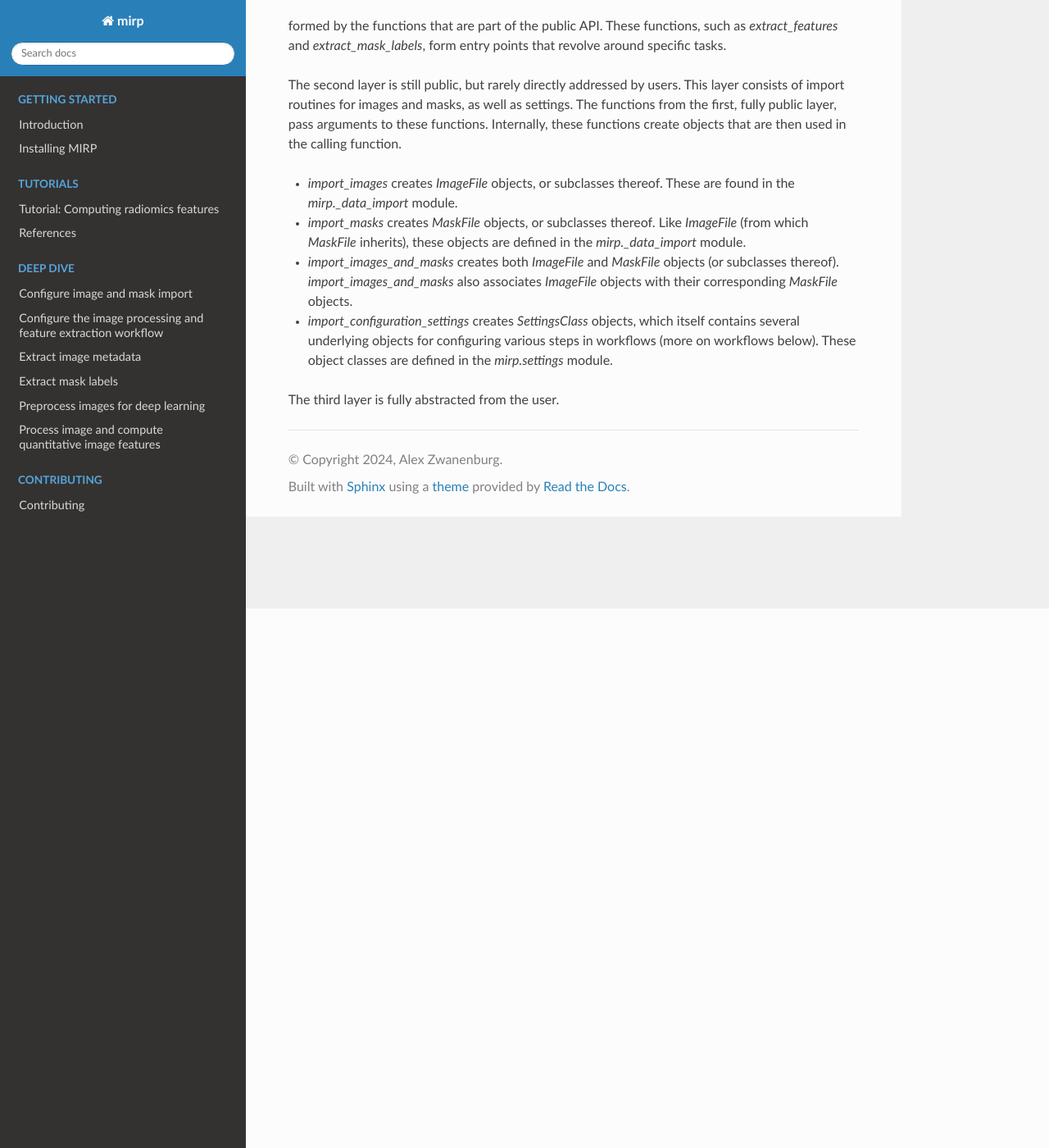
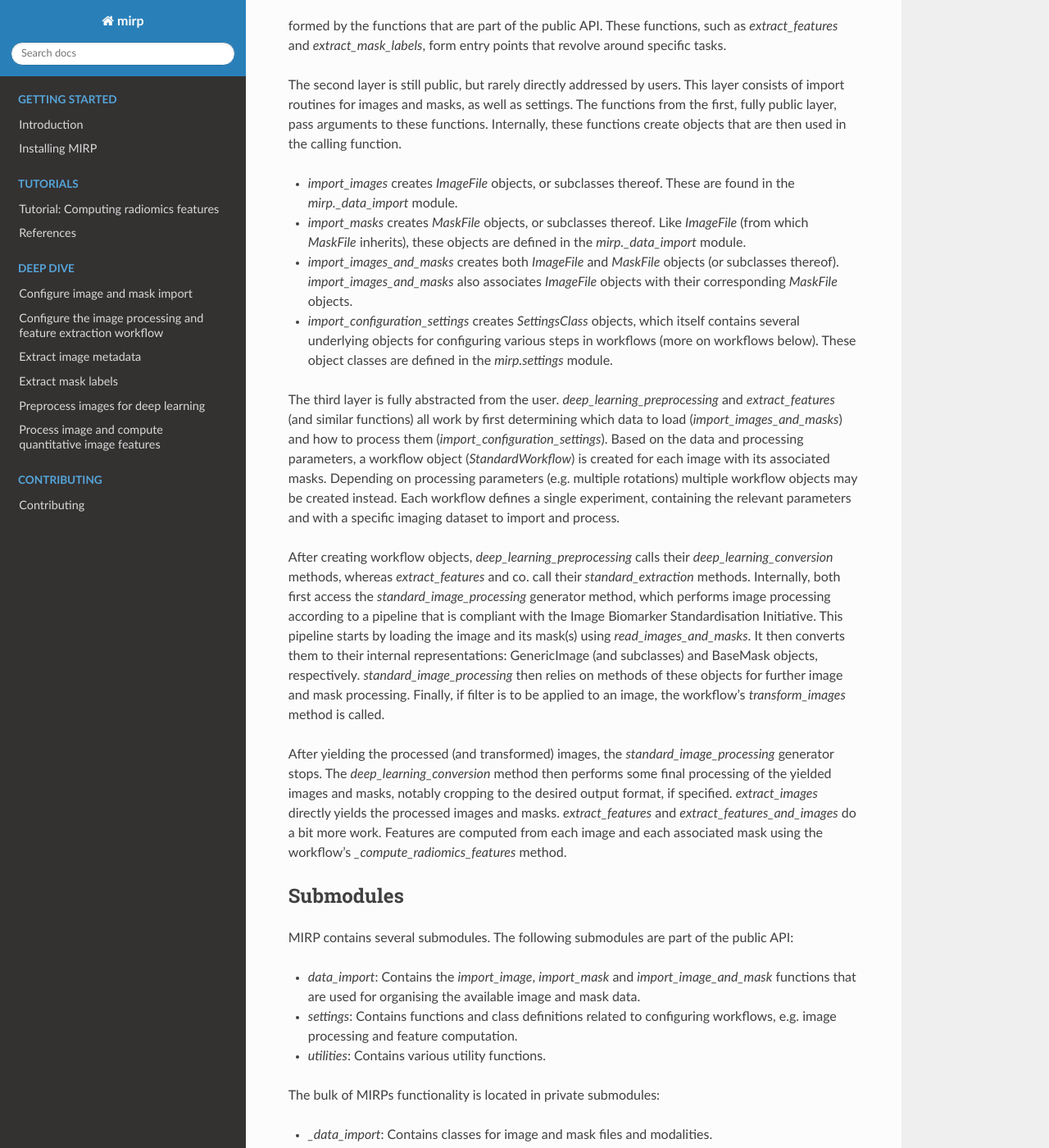
Before and after one commit to oncoray/mirp, a Sphinx documentation site: the page built from docs_source/source/design.rst, in a window 1280 px wide and 1400 px high, scrolled down 658 px. Shown: the whole window at 82% size. Built offline with Sphinx 7.4.7 and the Read the Docs theme 2.0.0, drawn with Linux system fonts in a browser that asks for light colours; pages that are not in the unit, such as notebooks, are missing from menus; some of the changed text lies outside the part shown.

Commit message:
Update design.rst

```diff
--- a/docs_source/source/design.rst
+++ b/docs_source/source/design.rst
@@ -22,4 +22,66 @@ functions. Internally, these functions create objects that are then used in the
   configuring various steps in workflows (more on workflows below). These object classes are defined in the
   `mirp.settings` module.
 
-The third layer is fully abstracted from the user.
+The third layer is fully abstracted from the user. `deep_learning_preprocessing` and `extract_features`
+(and similar functions) all work by first determining which data to load (`import_images_and_masks`) and how to process
+them (`import_configuration_settings`). Based on the data and processing parameters, a workflow object
+(`StandardWorkflow`) is created for each image with its associated masks. Depending on processing parameters
+(e.g. multiple rotations) multiple workflow objects may be created instead. Each workflow defines a single experiment,
+containing the relevant parameters and with a specific imaging dataset to import and process.
+
+After creating workflow objects, `deep_learning_preprocessing` calls their `deep_learning_conversion` methods, whereas
+`extract_features` and co. call their `standard_extraction` methods. Internally, both first access the
+`standard_image_processing` generator method, which performs image processing according to a pipeline that is compliant
+with the Image Biomarker Standardisation Initiative. This pipeline starts by loading the image and its mask(s) using
+`read_images_and_masks`. It then converts them to their internal representations: GenericImage (and subclasses) and
+BaseMask objects, respectively. `standard_image_processing` then relies on methods of these objects for further
+image and mask processing. Finally, if filter is to be applied to an image, the workflow's `transform_images` method is
+called.
+
+After yielding the processed (and transformed) images, the `standard_image_processing` generator stops. The
+`deep_learning_conversion` method then performs some final processing of the yielded images and masks, notably cropping
+to the desired output format, if specified. `extract_images` directly yields the processed images and masks.
+`extract_features` and `extract_features_and_images` do a bit more work. Features are computed from each image and each
+associated mask using the workflow's `_compute_radiomics_features` method.
+
+Submodules
+----------
+
+MIRP contains several submodules. The following submodules are part of the public API:
+
+* `data_import`: Contains the `import_image`, `import_mask` and `import_image_and_mask` functions that are used for
+  organising the available image and mask data.
+* `settings`: Contains functions and class definitions related to configuring workflows, e.g. image processing and
+  feature computation.
+* `utilities`: Contains various utility functions.
+
+The bulk of MIRPs functionality is located in private submodules:
+
+* `_data_import`: Contains classes for image and mask files and modalities.
+* `_featuresets`: Contains functions and classes involved in computing features.
+* `_image_processing`: Contains functions that help process images. Most of these internally use methods associated
+  with `GenericImage` (and subclasses) as well as `BaseMask` that are defined in the `_images` and `_masks` submodules
+  respectively.
+* `_imagefilters`: Contains classes for various convolutional filters and function transformations.
+* `_images`: Contains classes that form the internal image representation, divided by image modality.
+* `_masks`: Contains classes that form the internal mask representation.
+* `_workflows`: Contains workflow-related class definitions, importantly the `StandardWorkflow` class that facilitates
+  image and mask processing and feature computation.
+
+Features
+--------
+Feature computation is called from `StandardWorkflow._compute_radiomics_features`. At the moment feature computation is
+mostly functional, and organised by feature family.
+
+Future Implementations
+^^^^^^^^^^^^^^^^^^^^^^
+Feature computation is currently family-based, i.e. an entire family of features is computed at once. It may be
+preferable to move to a more directive-based approach by treating feature as an object. There are no current direct
+benefits to doing so, and would make feature computation a bit harder to program to avoid doing unnecessary work.
+However, such a system would allow for exporting features with added metadata, instead of just their values. These
+metadata could include IBSI identifiers of the features, as well as processing-related metadata that are currently
+included in the feature name. This would make it easier to export structured reports of image data.
+
+Filters
+-------
+WIP
```
